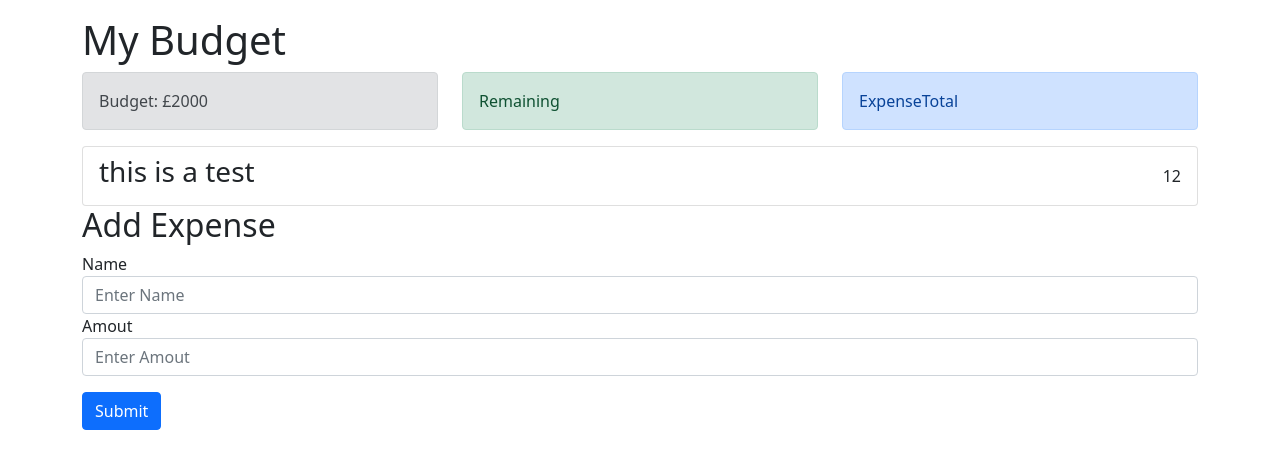
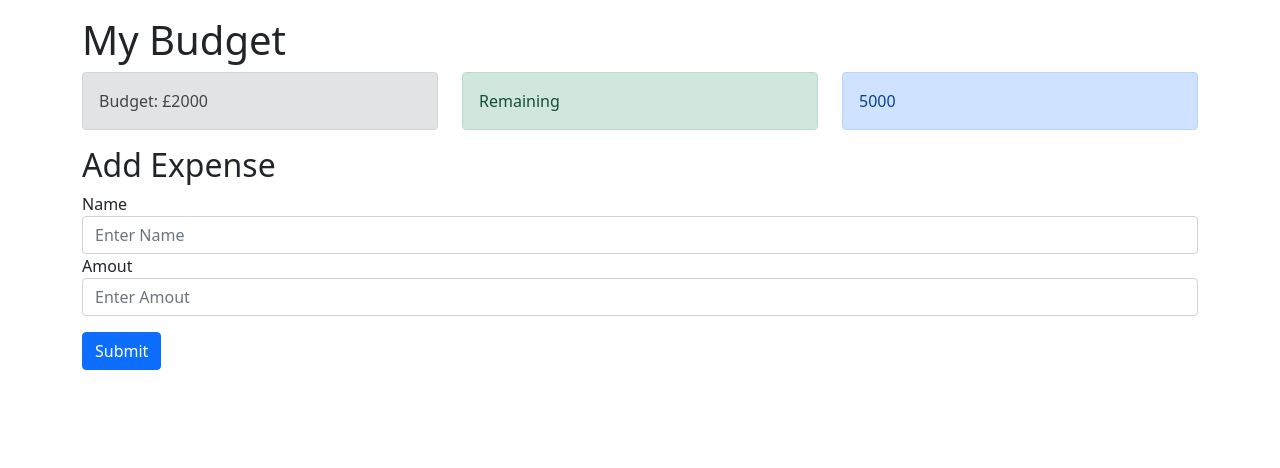
Before and after one commit to Chener-Zhang/ExpenseTracker, a React (Create React App) app: page / in a window 1280 px wide. Shown: the top 468 px of the page. Built offline with nearby package versions, Linux system fonts and the light colour scheme.

Commit message:
unique key require

```diff
--- a/src/App.js
+++ b/src/App.js
@@ -25,8 +25,9 @@ export default function App() {
             <ExpenseTotal />
           </div>
         </div>
+        <AddExpense />
+        <br />
         <ExpenseList />
-        <AddExpense />
       </div>
     </ListProvider>
   );
--- a/src/components/AddExpense.js
+++ b/src/components/AddExpense.js
@@ -18,7 +18,6 @@ const AddExpense = () => {
       type: "ADD",
       payload: newExpense
     });
-    console.log(expenses);
   };
 
   return (
--- a/src/components/ExpenseList.js
+++ b/src/components/ExpenseList.js
@@ -1,11 +1,16 @@
-import React from "react";
+import React, { useContext } from "react";
 import ListItem from "./ListItem";
+import { ListContext } from "../AppContext";
 
 const ExpenseList = () => {
+  const { expenses } = useContext(ListContext);
+  console.log(expenses);
   return (
     <div>
       <ul className="list-group">
-        <ListItem />
+        {expenses.map((item) => {
+          return <ListItem key={item.name + item.cost} props={item} />;
+        })}
       </ul>
     </div>
   );
--- a/src/components/ExpenseTotal.js
+++ b/src/components/ExpenseTotal.js
@@ -1,9 +1,12 @@
-import React from "react";
+import React, { useContext } from "react";
+import { ListContext } from "../AppContext";
 
 const ExpenseTotal = () => {
+  const { budget } = useContext(ListContext);
+
   return (
     <div className="alert alert-primary">
-      <span>ExpenseTotal</span>
+      <span>{budget}</span>
     </div>
   );
 };
--- a/src/components/ListItem.js
+++ b/src/components/ListItem.js
@@ -1,10 +1,10 @@
 import React from "react";
 
-const ListItem = () => {
+const ListItem = ({ props }) => {
   return (
     <li className="list-group-item d-flex justify-content-between align-items-center">
-      <h3>this is a test</h3>
-      <span>12</span>
+      <h3>{props.name}</h3>
+      <span>{props.cost}</span>
     </li>
   );
 };
```
